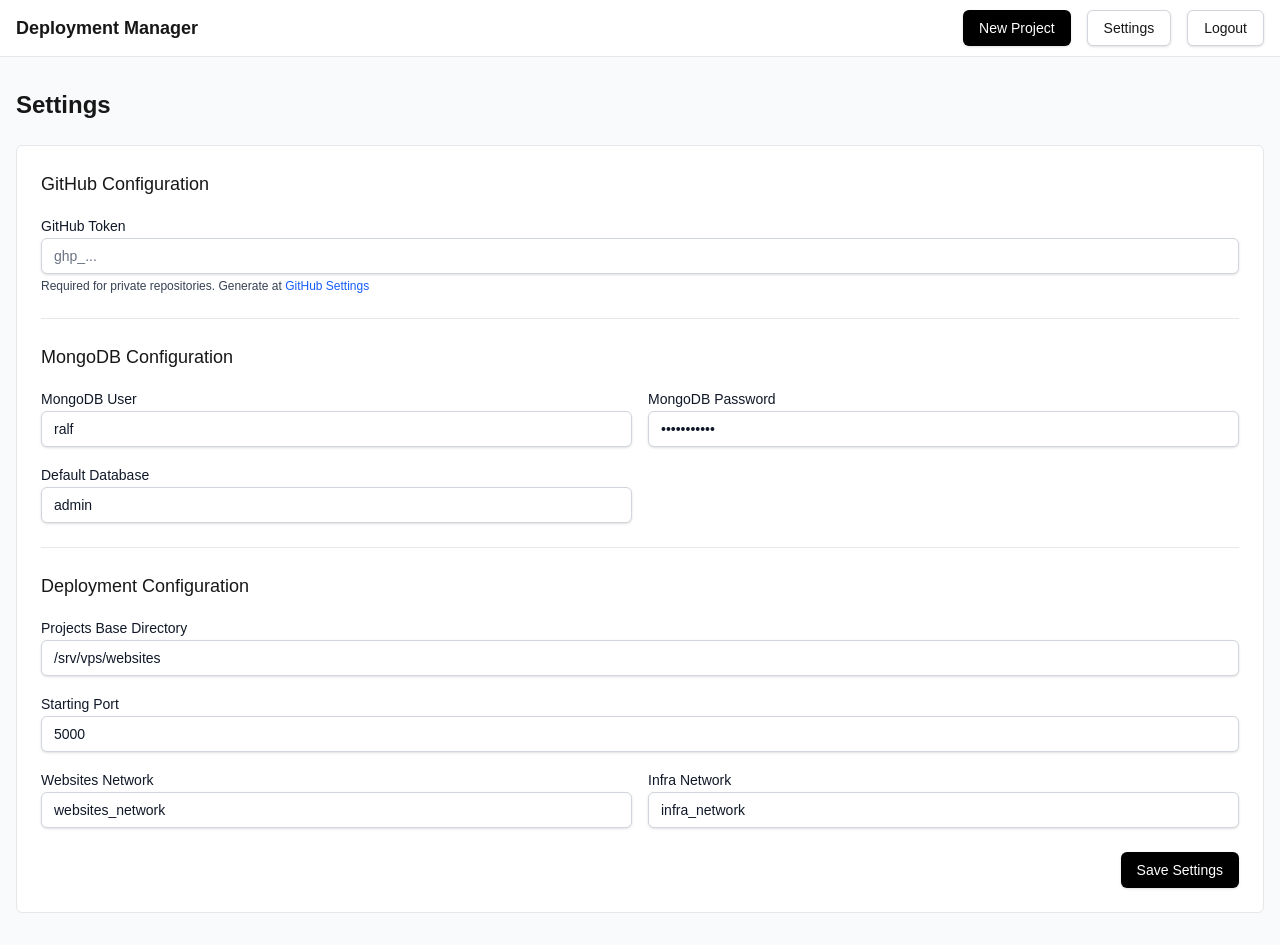
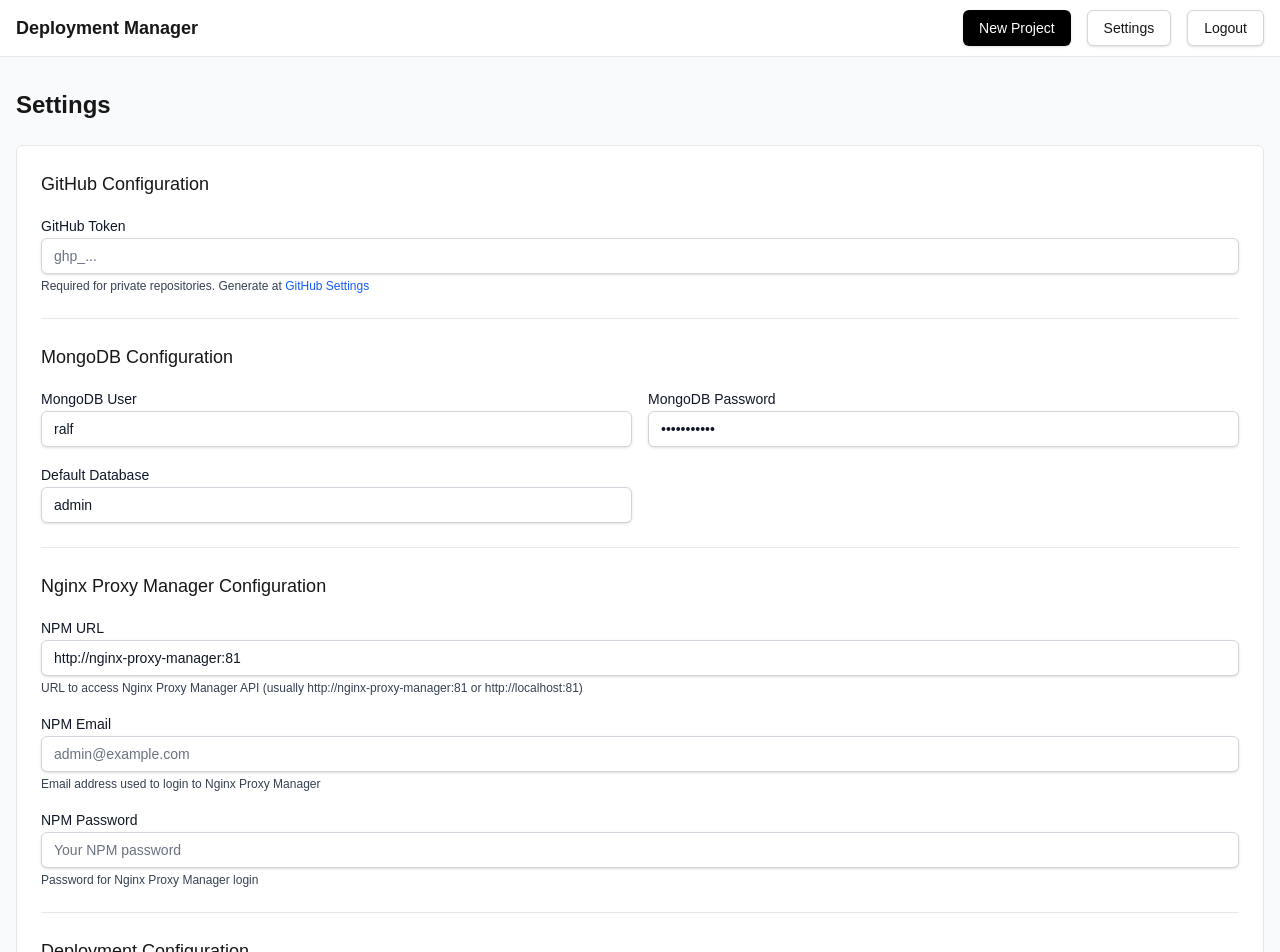
Before and after one commit to Ralfino26/nextjs-selhost-deployer, a Next.js app: page /settings in a window 1280 px wide. Shown: the top 952 px of the page. Built offline with nearby package versions, Linux system fonts and the light colour scheme; sample sign-in values are in the browser's storage.

Commit message:
Add NPM config fields to settings page and config getters

```diff
--- a/src/app/settings/page.tsx
+++ b/src/app/settings/page.tsx
@@ -163,6 +163,56 @@ export default function SettingsPage() {
         </div>
 
         <div className="border-t border-gray-200 pt-6">
+          <h2 className="mb-4 text-lg font-medium">Nginx Proxy Manager Configuration</h2>
+          <div className="space-y-4">
+            <div>
+              <Label htmlFor="npmUrl">NPM URL</Label>
+              <Input
+                id="npmUrl"
+                value={config.npmUrl || "http://nginx-proxy-manager:81"}
+                onChange={(e) =>
+                  setConfig({ ...config, npmUrl: e.target.value })
+                }
+                placeholder="http://nginx-proxy-manager:81"
+              />
+              <p className="mt-1 text-xs text-gray-700">
+                URL to access Nginx Proxy Manager API (usually http://nginx-proxy-manager:81 or http://localhost:81)
+              </p>
+            </div>
+            <div>
+              <Label htmlFor="npmEmail">NPM Email</Label>
+              <Input
+                id="npmEmail"
+                type="email"
+                value={config.npmEmail || ""}
+                onChange={(e) =>
+                  setConfig({ ...config, npmEmail: e.target.value })
+                }
+                placeholder="admin@example.com"
+              />
+              <p className="mt-1 text-xs text-gray-700">
+                Email address used to login to Nginx Proxy Manager
+              </p>
+            </div>
+            <div>
+              <Label htmlFor="npmPassword">NPM Password</Label>
+              <Input
+                id="npmPassword"
+                type="password"
+                value={config.npmPassword || ""}
+                onChange={(e) =>
+                  setConfig({ ...config, npmPassword: e.target.value })
+                }
+                placeholder="Your NPM password"
+              />
+              <p className="mt-1 text-xs text-gray-700">
+                Password for Nginx Proxy Manager login
+              </p>
+            </div>
+          </div>
+        </div>
+
+        <div className="border-t border-gray-200 pt-6">
           <h2 className="mb-4 text-lg font-medium">Deployment Configuration</h2>
           <div className="space-y-4">
             <div>
```
